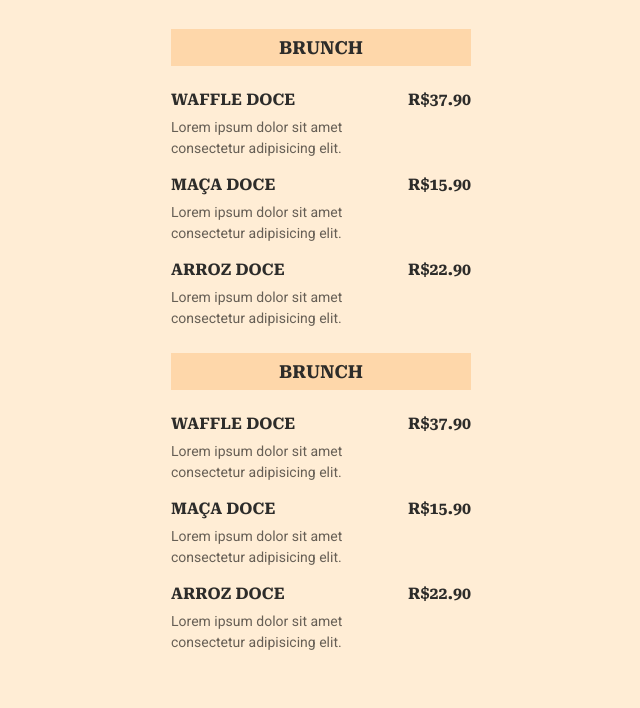
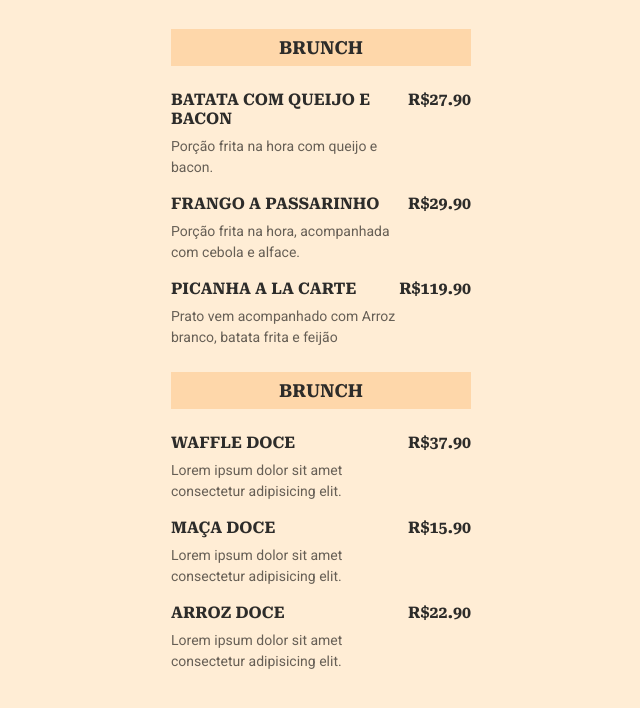
Before and after one commit to WenerRodrigo/maratona-explorer, a plain HTML site: page index.html in a window 1280 px wide. Shown: the part 88-796 px from the top of the page, without its empty margins (319-959 px from the left). Drawn offline with Linux system fonts and the light colour scheme.

Commit message:
alterações cardápio

```diff
--- a/index.html
+++ b/index.html
@@ -20,29 +20,29 @@
         <ul>
             <li>
                 <div class="details">
-                    <h3>Waffle Doce</h3>
-                    <p class="description">Lorem ipsum dolor sit amet consectetur adipisicing elit.</p>
+                    <h3>Batata com Queijo e Bacon</h3>
+                    <p class="description">Porção frita na hora com queijo e bacon.</p>
                 </div>
                 <strong class="price">
-                    R$37.90
+                    R$27.90
                 </strong>
             </li>
             <li>
                 <div class="details">
-                    <h3>Maça Doce</h3>
-                    <p class="description">Lorem ipsum dolor sit amet consectetur adipisicing elit.</p>
+                    <h3>Frango a Passarinho</h3>
+                    <p class="description">Porção frita na hora, acompanhada com cebola e alface.</p>
                 </div>
                 <strong class="price">
-                    R$15.90
+                    R$29.90
                 </strong>
             </li>
             <li>
                 <div class="details">
-                    <h3>Arroz Doce</h3>
-                    <p class="description">Lorem ipsum dolor sit amet consectetur adipisicing elit.</p>
+                    <h3>Picanha a La Carte</h3>
+                    <p class="description">Prato vem acompanhado com Arroz branco, batata frita e feijão</p>
                 </div>
                 <strong class="price">
-                    R$22.90
+                    R$119.90
                 </strong>
             </li>
         </ul>
```
